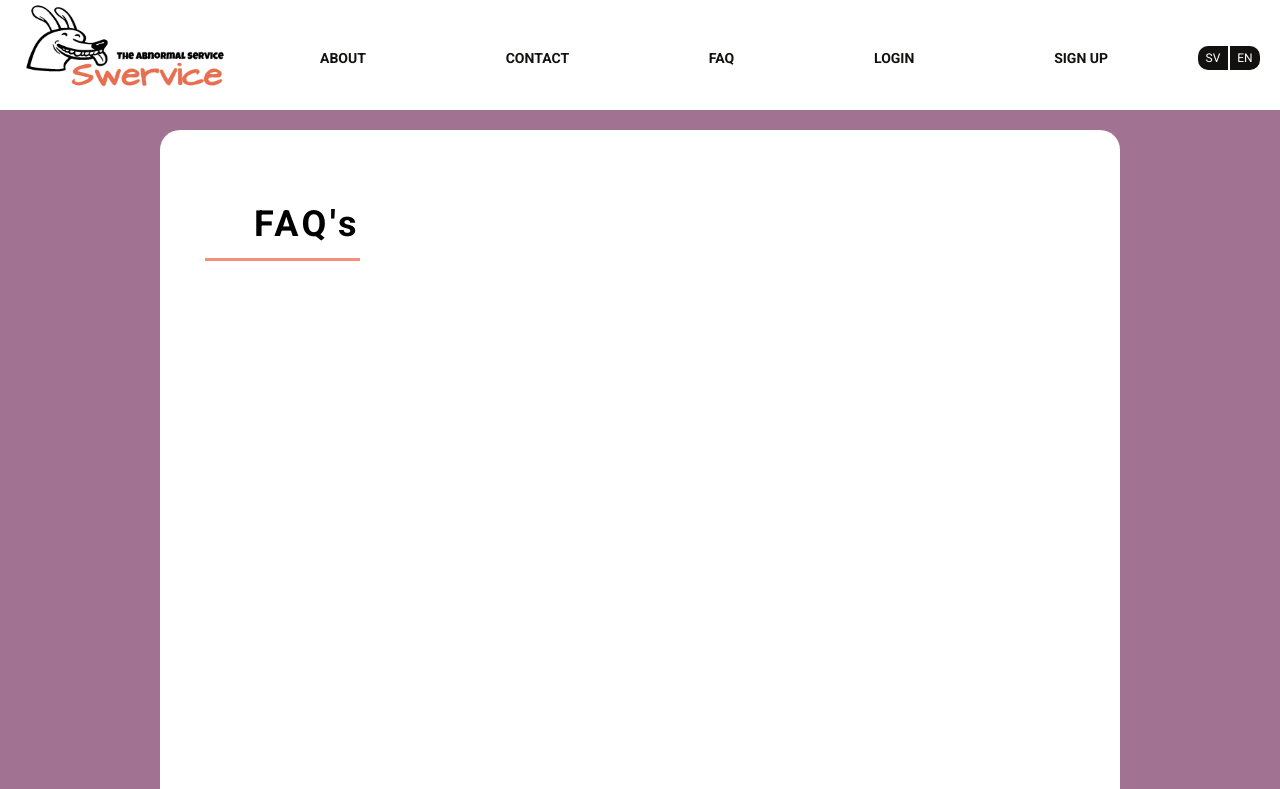
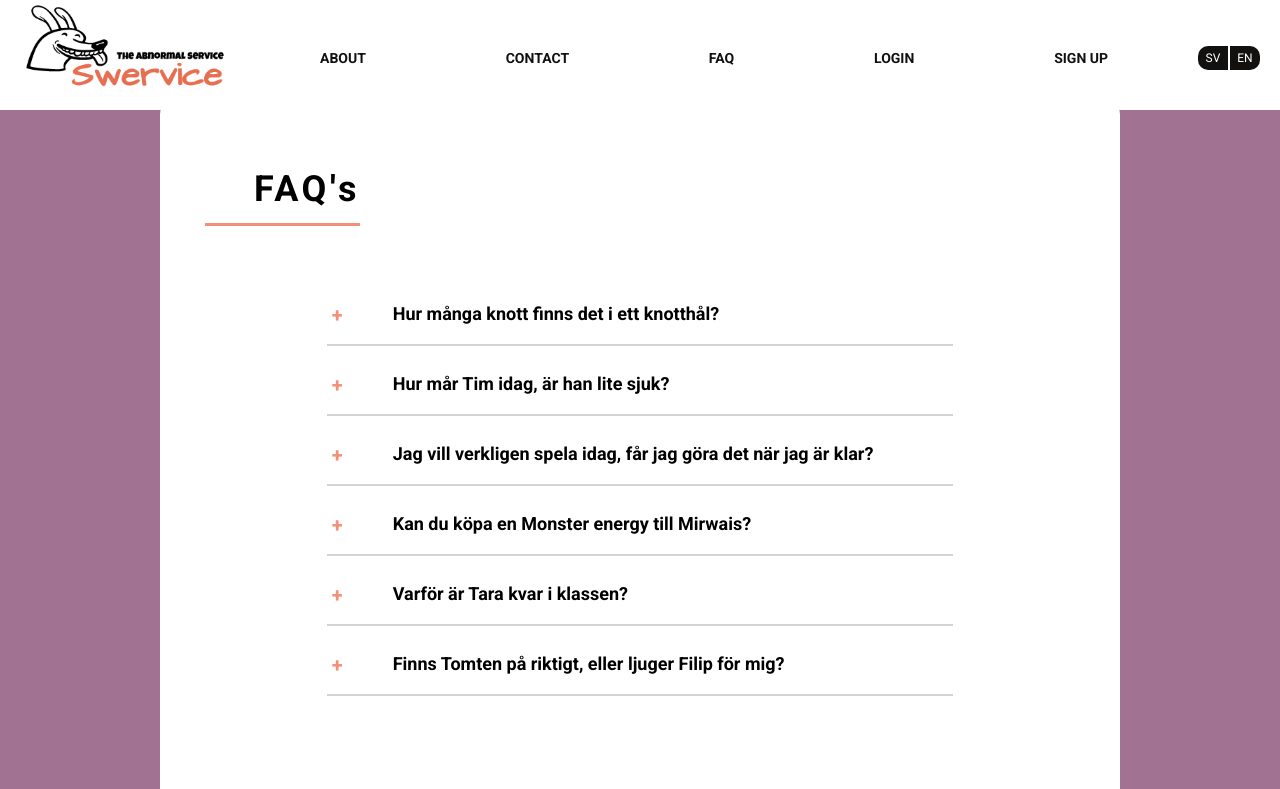
Before and after one commit to Sundholmare/grupparbete-agilt, a React (Create React App) app: page /faq in a window 1280 px wide. Shown: the top 789 px of the page. Built offline with nearby package versions, Linux system fonts and the light colour scheme.

Commit message:
faq progress

```diff
--- a/src/components/Faq/faq.module.css
+++ b/src/components/Faq/faq.module.css
@@ -11,10 +11,10 @@
 .wrapper{
   display: flex;
   width: 960px;
-  height: 680px;
+  min-height: 680px;
   background-color: #ffff;
   border-radius: 20px;
-  padding: 60px 45px;
+  padding: 60px 45px 0 45px;
   font-family: 'Roboto', sans-serif;
 }
 
@@ -31,3 +31,54 @@
   width: 155px;
   border-bottom: 3px solid #F39077 ;
 }
+
+.questions{
+  display: flex;
+  flex-direction: column;
+  align-items: center;
+  width: 90%;
+  min-height: 500px;
+  margin: 60px auto;
+}
+
+.questionBox{
+  display: flex;
+  flex-direction: column;
+  justify-content: center;
+  width: 80%;
+  height: fit-content;
+  min-height: 60px;
+  padding: 5px;
+  margin-bottom: 10px;
+  border-bottom: 2px solid rgba(123, 123, 123, 0.32);
+}
+
+.qHeading{
+  display: flex;
+}
+
+.icon{
+  margin-right: 50px;
+  font-size: 20px;
+  font-weight: 600;
+  color: #F39077;
+}
+
+.question{
+  font-weight:600;
+  font-size: 18px;
+}
+
+.answer{
+  display: none;
+  font-size: 12px;
+  width: 70%;
+  margin: 15px auto 10px 120px;
+  padding-left: 12px;
+  color: #7E7E7E;
+  border-left: 2px solid #F39077 ;
+}
+
+.active{
+  display: block;
+}
--- a/src/components/Faq/index.js
+++ b/src/components/Faq/index.js
@@ -1,11 +1,38 @@
+import { useState } from 'react';
 import Styles from './faq.module.css';
 
 const Faq = () => {
+
+  const answer = 'Lorem ipsum dolor sit amet consectetur adipisicing elit. Adipisci voluptatum nisi iure ratione hic. Distinctio eos possimus voluptatibus sed repellendus ea dolorem aperiam libero tempore repellat, ut ullam iusto dicta.'
+  const questions = [
+    { title: 'Hur många knott finns det i ett knotthål?', answer: answer, id: 1 },
+    { title: 'Hur mår Tim idag, är han lite sjuk?', answer: answer, id: 2 },
+    { title: 'Jag vill verkligen spela idag, får jag göra det när jag är klar?', answer: answer, id: 3 },
+    { title: 'Kan du köpa en Monster energy till Mirwais?', answer: answer, id: 4 },
+    { title: 'Varför är Tara kvar i klassen?', answer: answer, id: 5 },
+    { title: 'Finns Tomten på riktigt, eller ljuger Filip för mig?', answer: answer, id: 6 },
+  ]
+
+  const [active, setActive] = useState(false);
+
+  const handelClick = () => setActive(!active)
+
   return (
     <div className={Styles.background}>
       <main className={Styles.wrapper}>
         <div className={Styles.content}>
           <h1 className={Styles.mainHeading}>FAQ's</h1>
+          <div className={Styles.questions}>
+            {questions.map((question) => (
+              <div onClick={handelClick} className={Styles.questionBox} key={question.id}>
+                <div className={Styles.qHeading}>
+                  <span className={Styles.icon}>+</span>
+                  <h3 className={Styles.question}>{question.title}</h3>
+                </div>
+                <p className={active ? `${Styles.answer} ${Styles.active}` : `${Styles.answer}`}>{question.answer}</p>
+              </div>
+            ))}
+          </div>
         </div>
       </main>
     </div>
```
